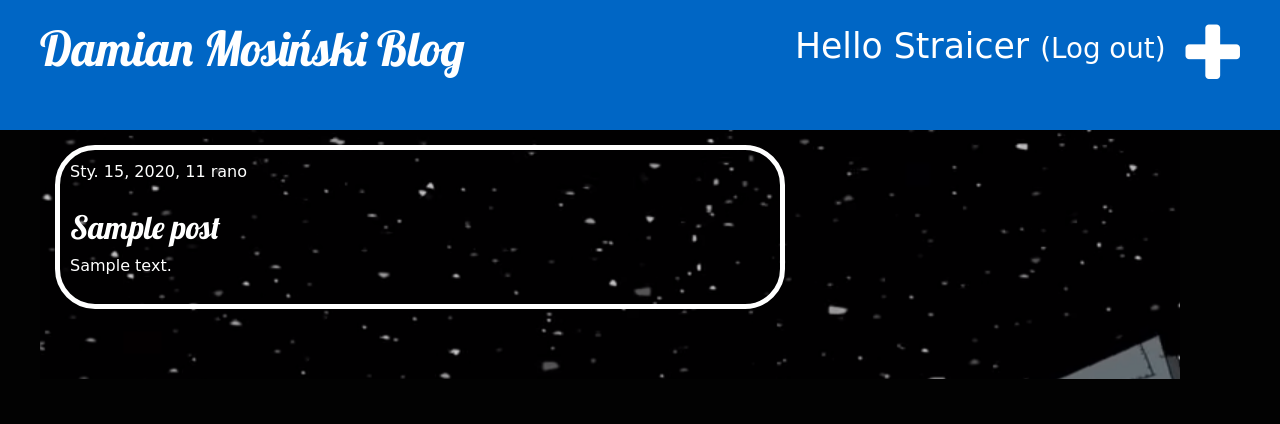
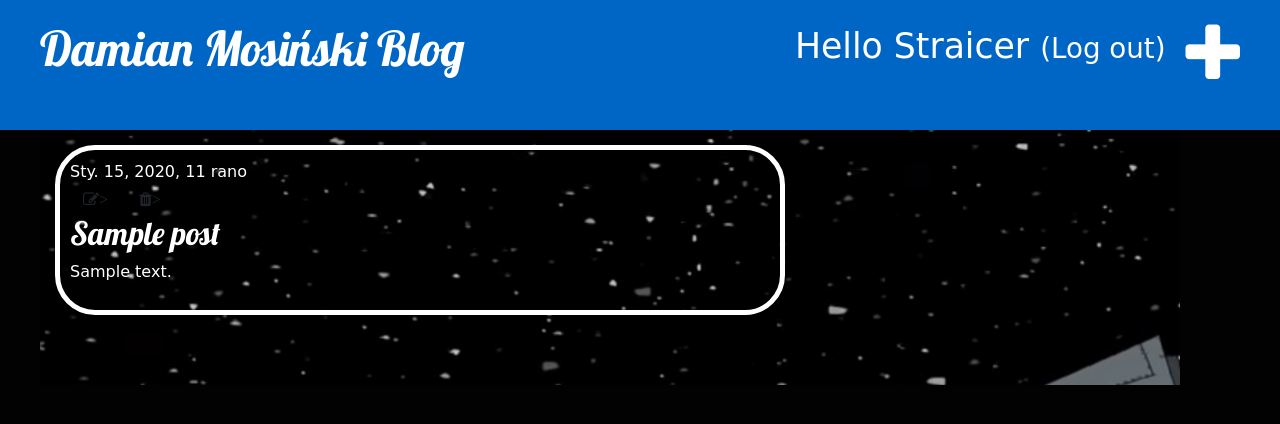
Before and after one commit to Straicur/Straicur-aplikacje-internetowe-Mosinski-185ic, a Django app: page /post/1/ in a window 1280 px wide. Shown: the top 424 px of the page. Run offline with Django 3.2, Linux system fonts and the light colour scheme; a user stored in the database is signed in; tables that the repository leaves empty hold one stand-in row (values such as "Sample post"); some libraries are stand-ins or nearby versions.

Commit message:
Zmiana 19

```diff
--- a/blog/static/css/blog.css
+++ b/blog/static/css/blog.css
@@ -4,7 +4,6 @@ body{
 .loginprz
 {
     margin-top: 15px;
-    margin-left: 30px;
 }
 .tabelalogin{
     padding: 20px ;
--- a/blog/templates/blog/post_detail.html
+++ b/blog/templates/blog/post_detail.html
@@ -8,8 +8,8 @@
             </div>
         {% endif %}
         {% if user.is_authenticated %}
-        <a class="btn btn-default" href="{% url 'post_edit' pk=post.pk %}"><span class="glyphicon glyphicon-pencil"></span></a>
-        <a class="btn btn-default" href="{% url 'post_remove' pk=post.pk %}"><span class="glyphicon glyphicon-remove"></span></a>
+        <a class="btn btn-default" href="{% url 'post_edit' pk=post.pk %}"><span class="fa fa-pencil-square-o "aria-hidden="true">></span></a>
+        <a class="btn btn-default" href="{% url 'post_remove' pk=post.pk %}"><span class="fa fa-trash"aria-hidden="true">></span></a>
         {% endif %}
         <h2>{{ post.title }}</h2>
         <p>{{ post.text|linebreaksbr }}</p>
--- a/blog/templates/registration/login.html
+++ b/blog/templates/registration/login.html
@@ -21,4 +21,4 @@
         <input type="submit" class="btn btn-secondary btn-lg loginprz" value="login"  />
         <input type="hidden" name="next" value="{{ next }}" />
     </form>
-{% endblock %}
+{% endblock %}q
```
